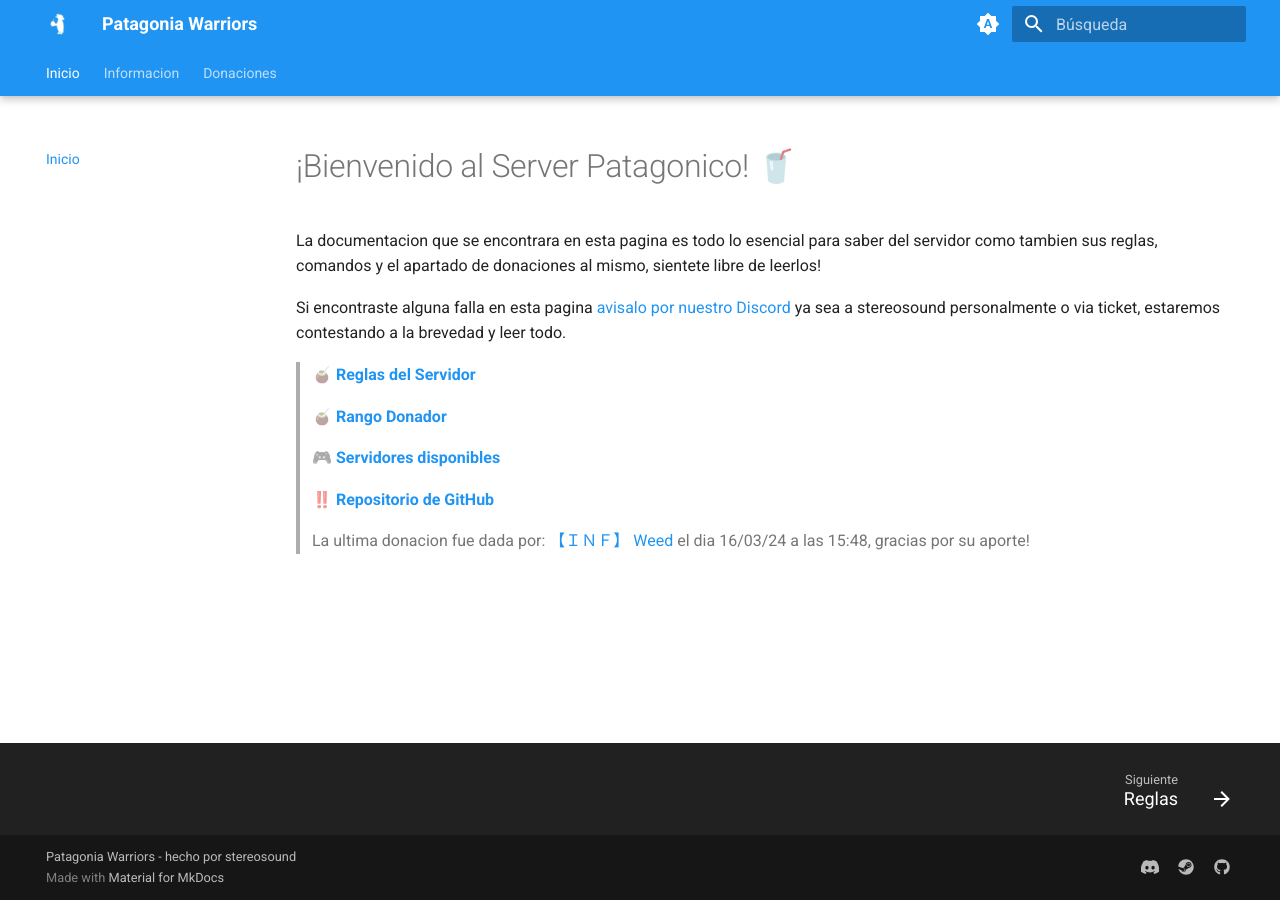
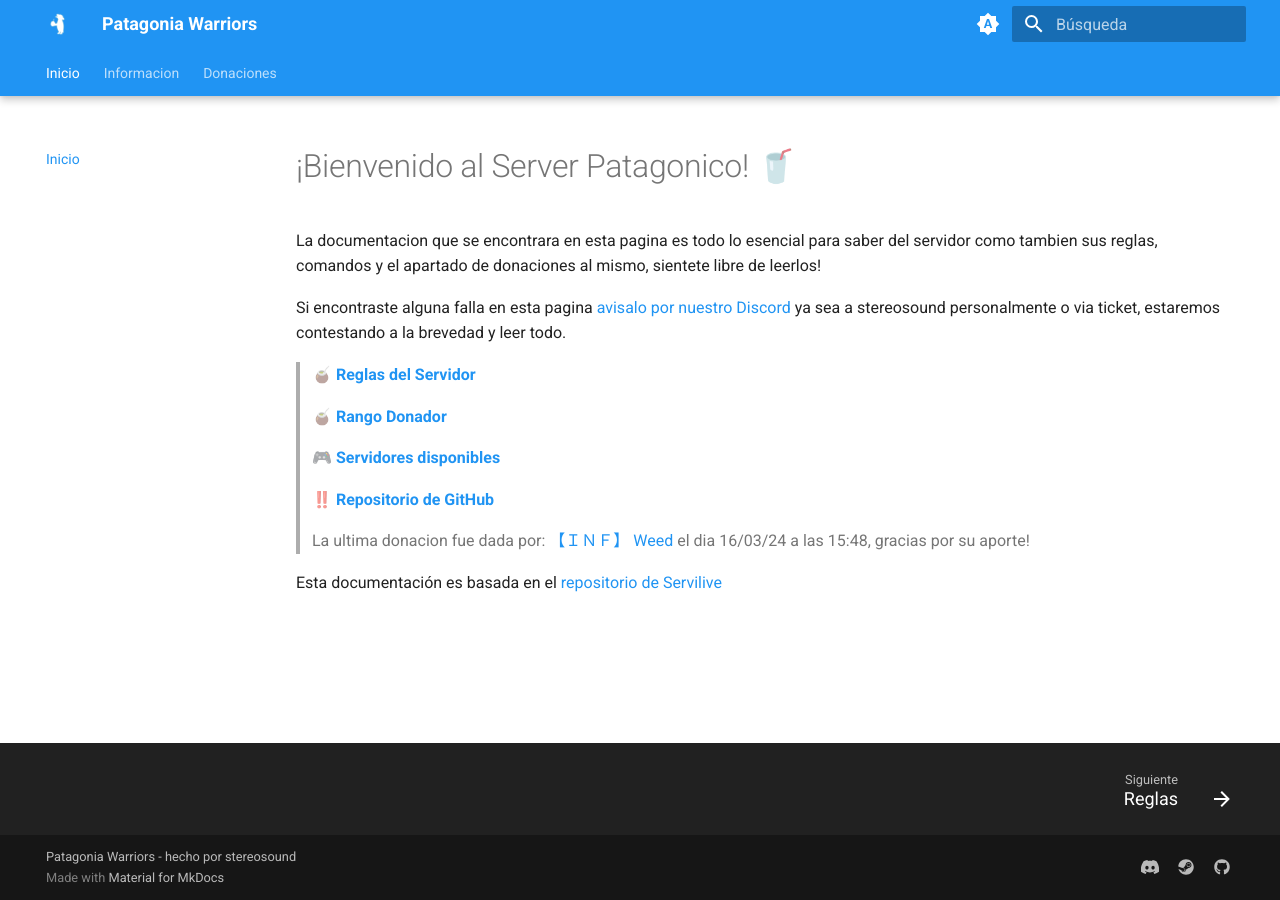
Before and after one commit to patagoniawarriors/docs, an MkDocs documentation site: the page built from docs/index.md, in a window 1280 px wide. Built offline with MkDocs 1.6.1 and Material for MkDocs 9.7.7, drawn with Linux system fonts in a browser that asks for light colours.

Commit message:
Update index.md

```diff
--- a/docs/index.md
+++ b/docs/index.md
@@ -14,3 +14,5 @@ Si encontraste alguna falla en esta pagina [avisalo por nuestro Discord](https:/
 
 
 > La ultima donacion fue dada por: [【﻿ＩＮＦ】 Weed](https://steamcommunity.com/profiles/76561198989065670) el dia 16/03/24 a las 15:48, gracias por su aporte!
+
+Esta documentación es basada en el [repositorio de Servilive](https://github.com/servilive/docs)
```
